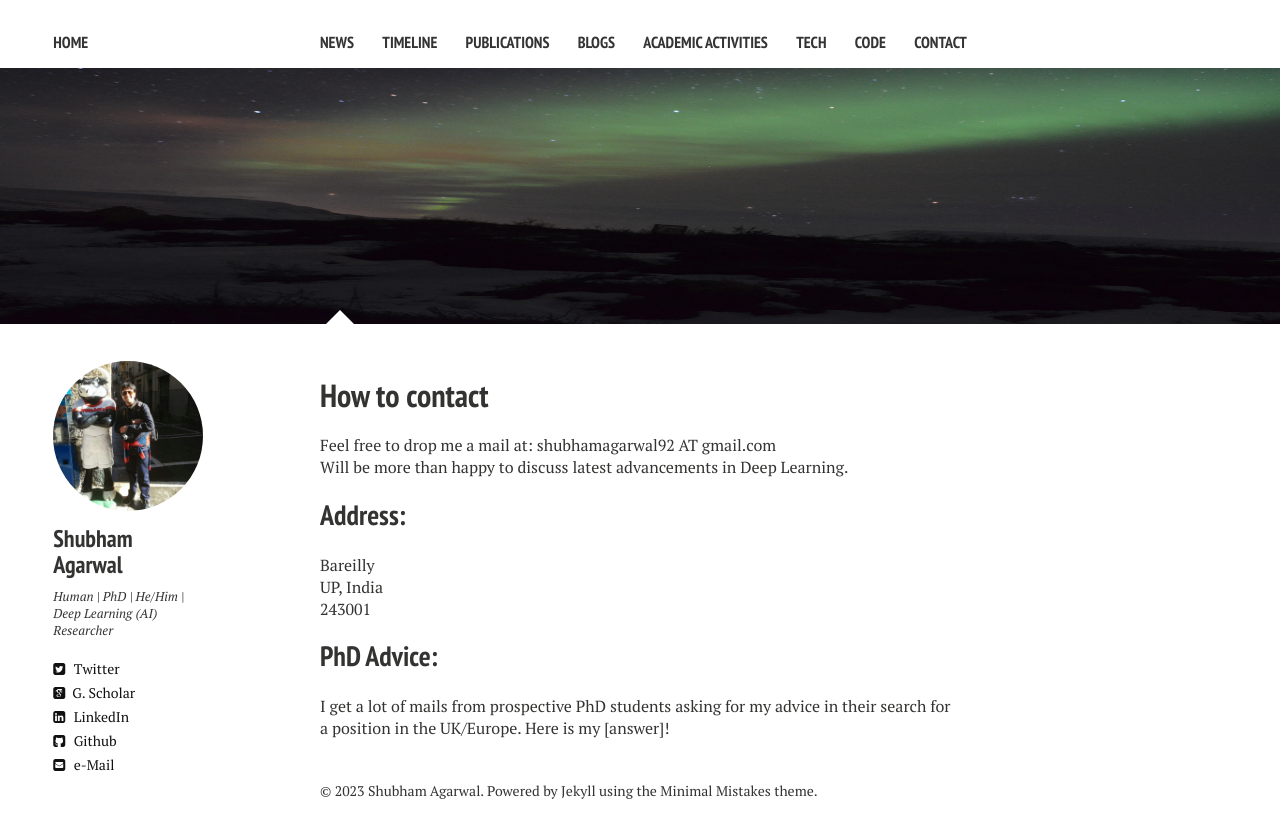
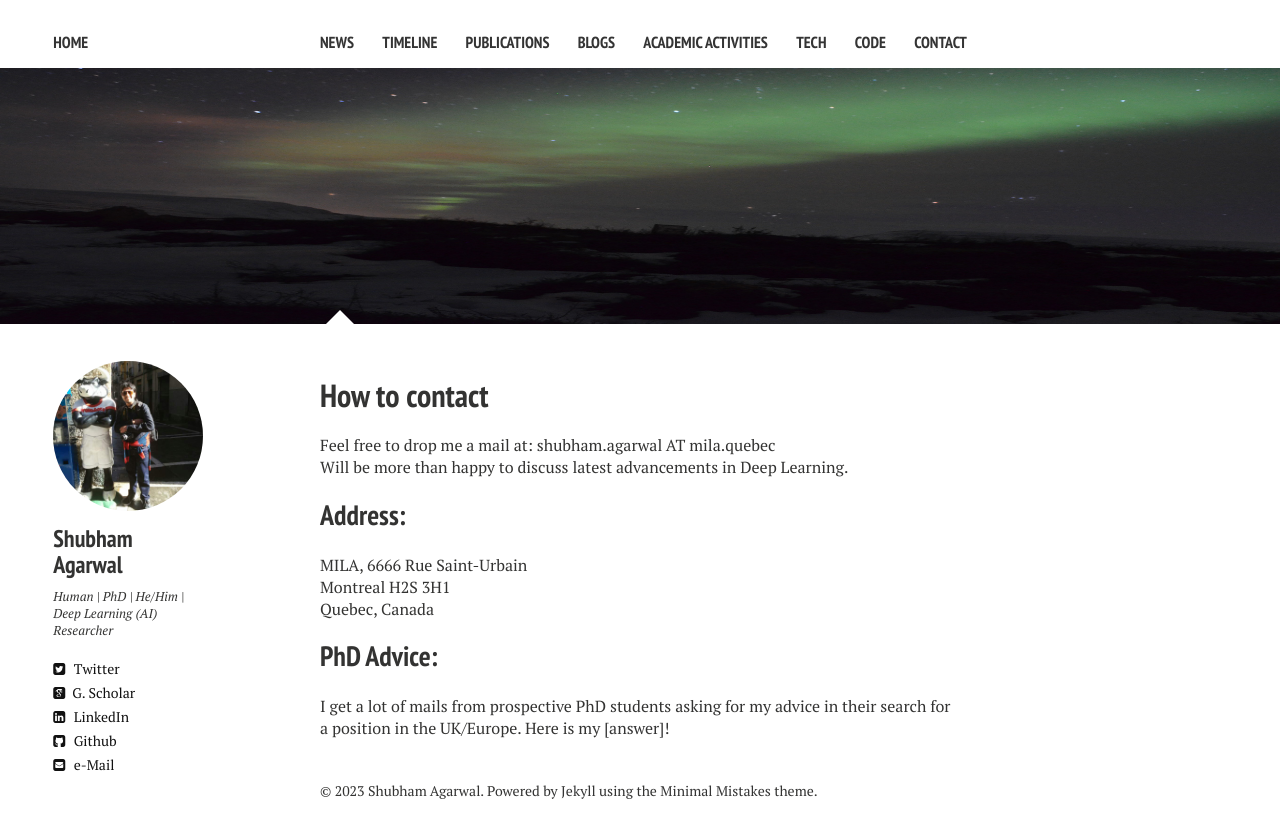
Before and after one commit to shubhamagarwal92/shubhamagarwal92.github.io, a Jekyll site: the page built from contact.md, in a window 1280 px wide. Shown: the top 838 px of the page. Built offline with Jekyll 4.4.1, drawn with Linux system fonts in a browser that asks for light colours; nearby versions of some CDN libraries.

Commit message:
Update contact.md

```diff
--- a/contact.md
+++ b/contact.md
@@ -13,17 +13,17 @@ comments: false
 <section>
 
 Feel free to drop me a mail at:
-shubhamagarwal92 AT gmail.com
+shubham.agarwal AT mila.quebec
 <br />
 Will be more than happy to discuss latest advancements in Deep Learning.
 <br />
 
 <h2>Address:</h2>
-Bareilly
+MILA, 6666 Rue Saint-Urbain
 <br />
-UP, India
+Montreal H2S 3H1
 <br />
-243001
+Quebec, Canada
 
 <h2>PhD Advice:</h2>
 I get a lot of mails from prospective PhD students asking for my advice in their search for a position in the UK/Europe. Here is my <a href="https://twitter.com/shubhamag1992/status/1338049861640318980">[answer]</a>!
```
